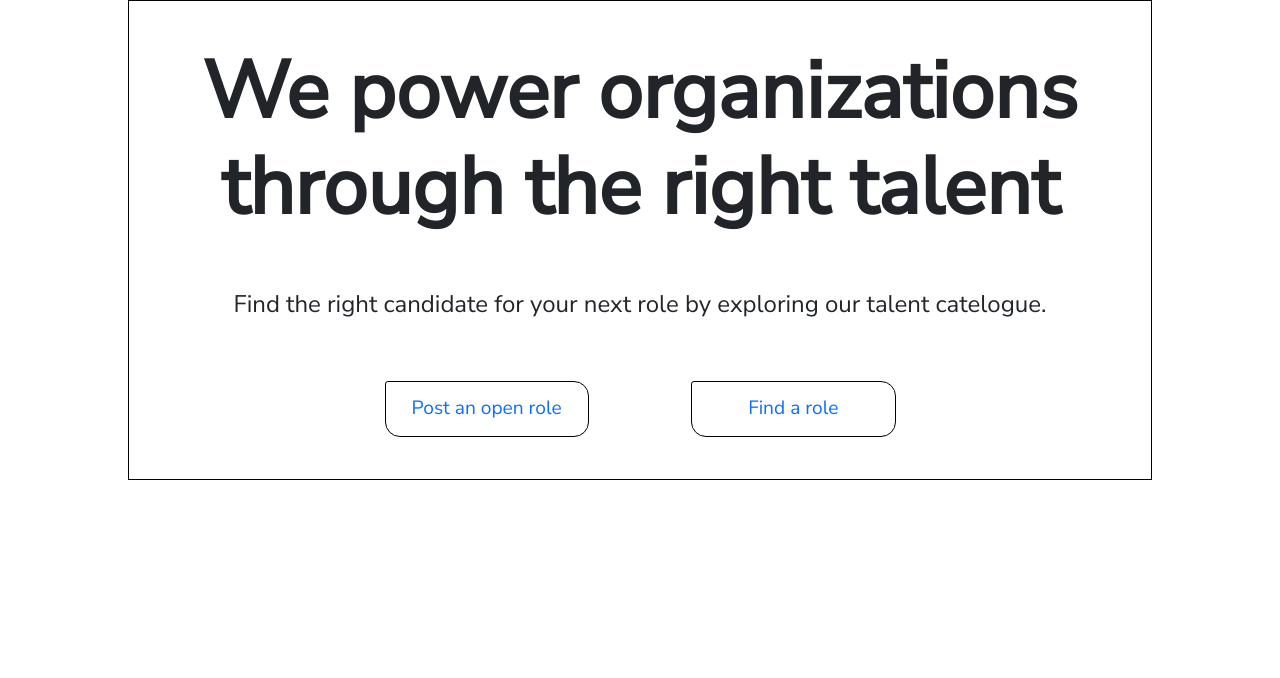
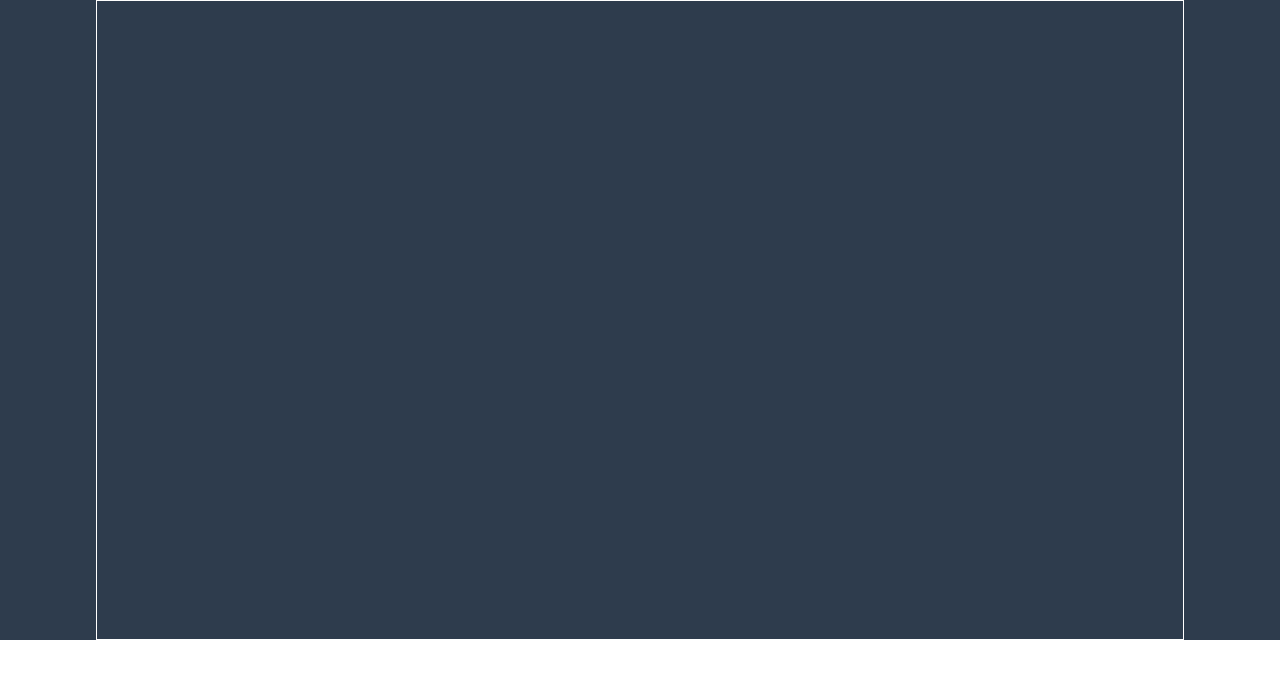
Before and after one commit to MokuaEnock/mboka, a React (Vite) app: page / in a window 1280 px wide. Shown: the top 678 px of the page. Built offline with nearby package versions, Linux system fonts and the light colour scheme; a small style sheet from the web is missing.

Commit message:
restructure the landing page

```diff
--- a/src/Pages/general/landing/landing.css
+++ b/src/Pages/general/landing/landing.css
@@ -1,44 +1,15 @@
 #landing-1 {
-  width: 80%;
-  height: 60vh;
-  border: thin solid black;
+  width: 100%;
+  height: 80vh;
+  background-color: var(--primary);
   display: flex;
   flex-direction: column;
   align-items: center;
-  justify-content: space-evenly;
+  justify-content: center;
 }
 
-#landing-1 > h1 {
-  text-align: center;
-  font-size: 5rem;
-  font-weight: bold;
+#landing-1 > div {
+  border: thin solid white;
+  height: 100%;
+  width: 85%;
 }
-
-#landing-1 > p {
-  text-align: center;
-  font-size: 1.5rem;
-}
-
-#landing-1 > span {
-  width: 50%;
-  height: 7vh;
-  display: flex;
-  flex-direction: row;
-  align-items: center;
-  justify-content: space-between;
-}
-
-#landing-1 > span > a {
-  width: 40%;
-  height: 100%;
-  border: thin solid black;
-  display: flex;
-  font-size: 1.2rem;
-  flex-direction: row;
-  align-items: center;
-  justify-content: center;
-  border-top-left-radius: 3px;
-  border-bottom-left-radius: 15px;
-  border-bottom-right-radius: 15px;
-  border-top-right-radius: 15px;
-}
--- a/src/Pages/general/landing/landing.jsx
+++ b/src/Pages/general/landing/landing.jsx
@@ -5,7 +5,7 @@ export default function Landing() {
   return (
     <main className="landing">
       <section id="landing-1">
-        <h1>We power organizations through the right talent</h1>
+        {/* <h1>We power organizations through the right talent</h1>
         <p>
           Find the right candidate for your next role by exploring our talent
           catelogue.
@@ -13,7 +13,9 @@ export default function Landing() {
         <span>
           <Link to="/auth/poster">Post an open role</Link>
           <Link to="/auth/finder">Find a role</Link>
-        </span>
+        </span> */}
+
+        <div></div>
       </section>
     </main>
   );
```
